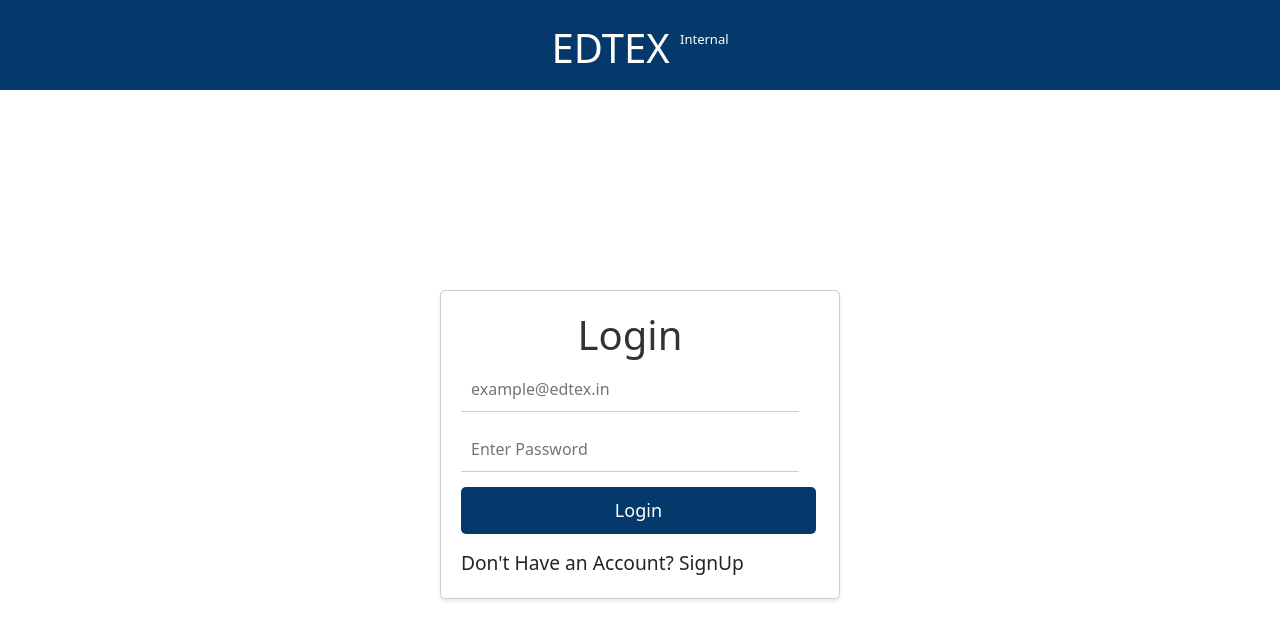
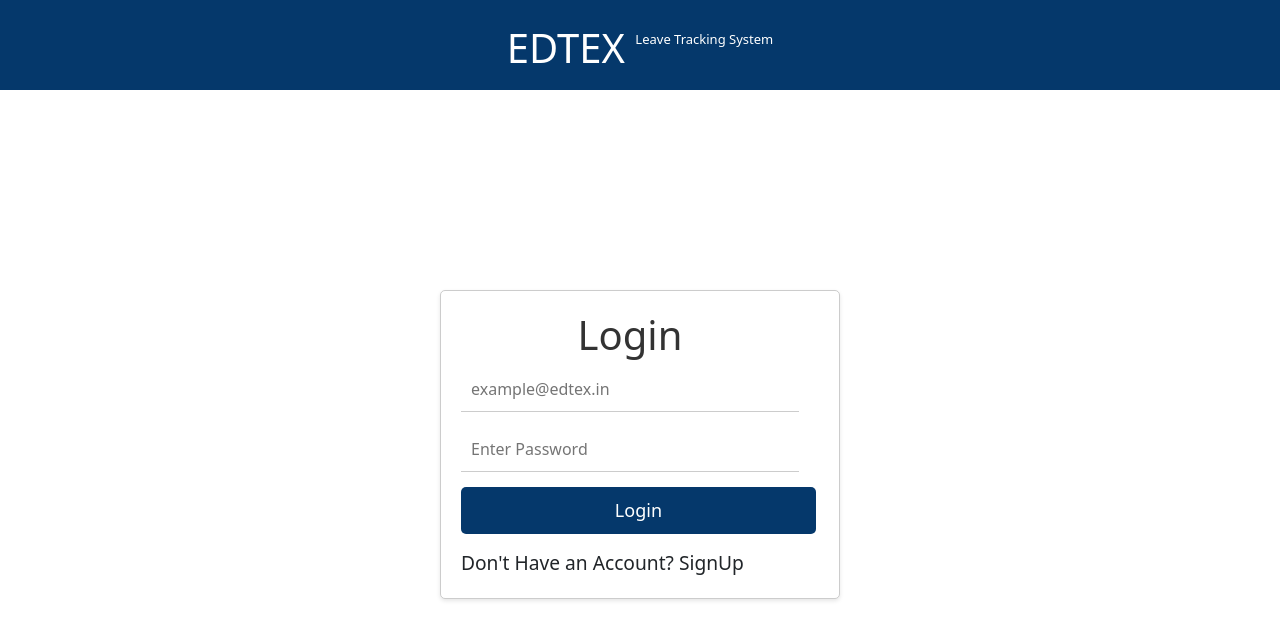
Before and after one commit to NamalaAnu04/Leave-Tracking-System, an Angular app: page /login in a window 1280 px wide. Shown: the top 640 px of the page. Built offline with nearby package versions, Linux system fonts and the light colour scheme.

Commit message:
Update app.component.html

```diff
--- a/src/app/app.component.html
+++ b/src/app/app.component.html
@@ -2,7 +2,7 @@
   <div class="title">
     <div class="text-center">
       EDTEX
-      <sup style="font-size: small; top: -1.5em">Internal</sup>
+      <sup style="font-size: small; top: -1.5em">Leave Tracking System</sup>
     </div>
   </div>
 </nav>
```
